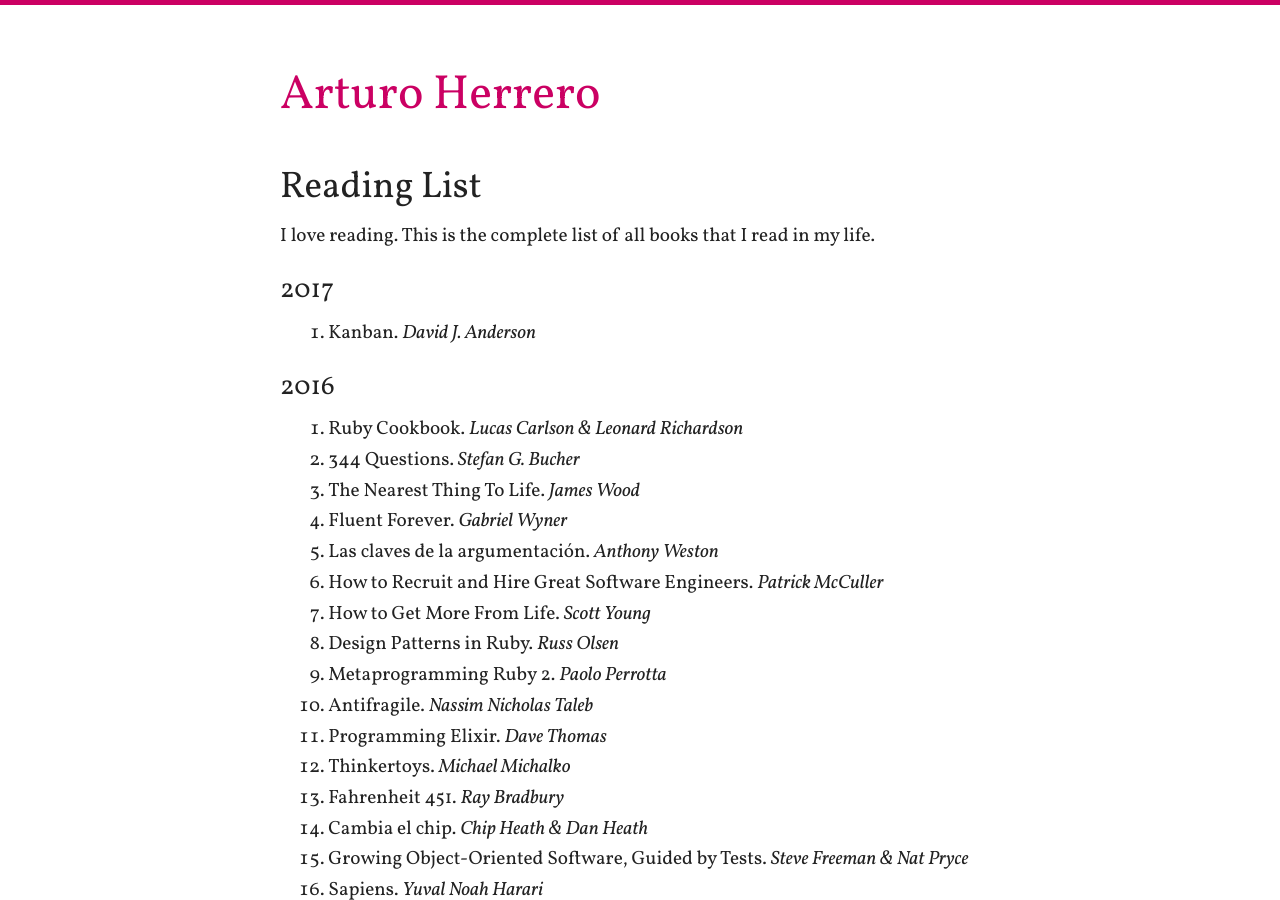
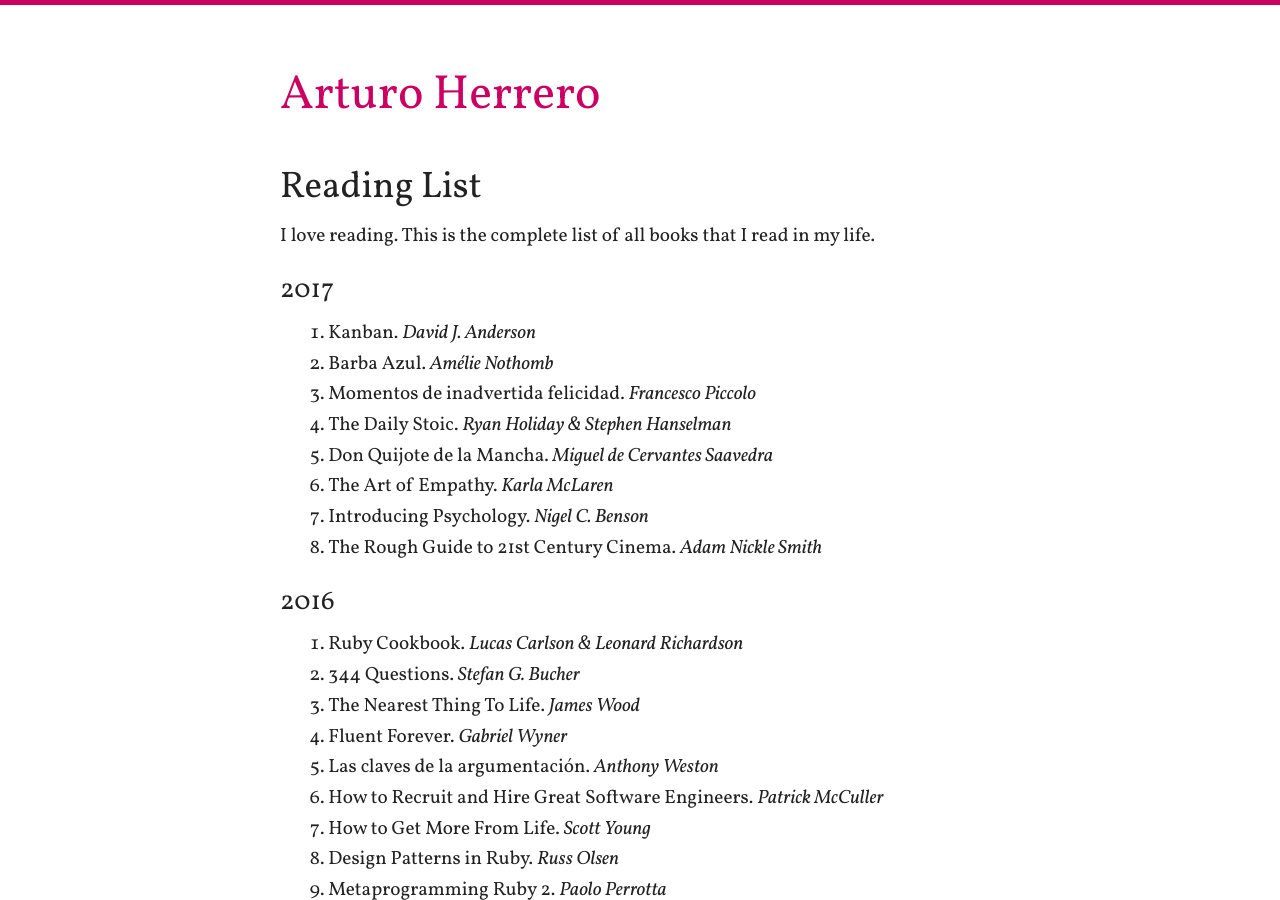
Before and after one commit to arturoherrero/arturoherrero.com, a Jekyll site: the page built from books.md, in a window 1280 px wide and 900 px high. Built offline with Jekyll 4.4.1, drawn with Linux system fonts in a browser that asks for light colours.

Commit message:
Update book list

```diff
--- a/books.md
+++ b/books.md
@@ -11,6 +11,13 @@
 ### 2017
 
 1. Kanban. *David J. Anderson*
+2. Barba Azul. *Amélie Nothomb*
+3. Momentos de inadvertida felicidad. *Francesco Piccolo*
+4. The Daily Stoic. *Ryan Holiday & Stephen Hanselman*
+5. Don Quijote de la Mancha. *Miguel de Cervantes Saavedra*
+6. The Art of Empathy. *Karla McLaren*
+7. Introducing Psychology. *Nigel C. Benson*
+8. The Rough Guide to 21st Century Cinema. *Adam Nickle Smith*
 
 
 ### 2016
```
